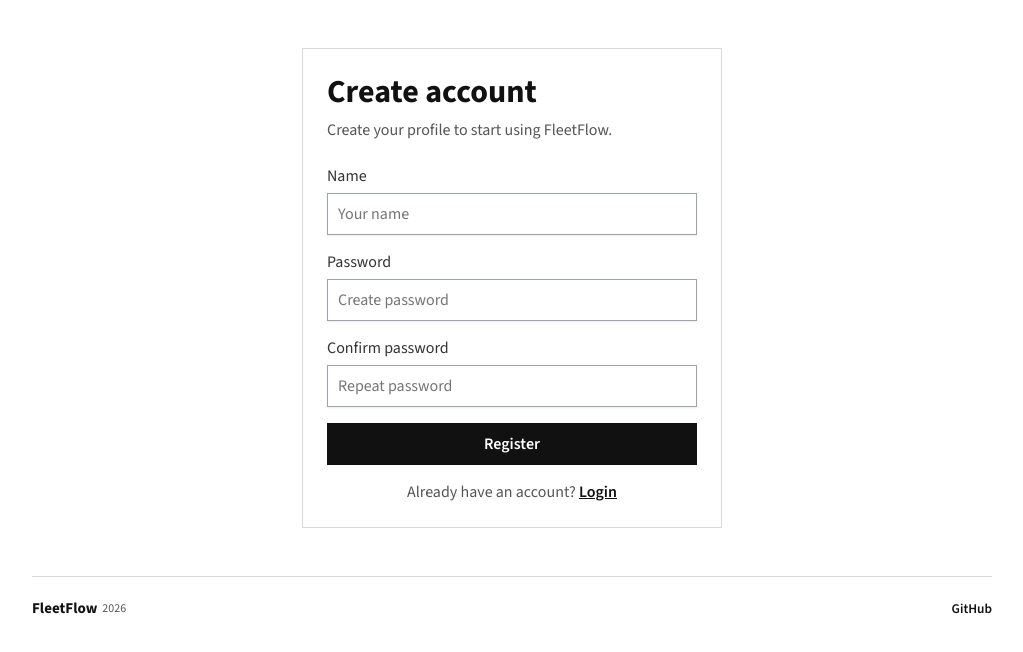
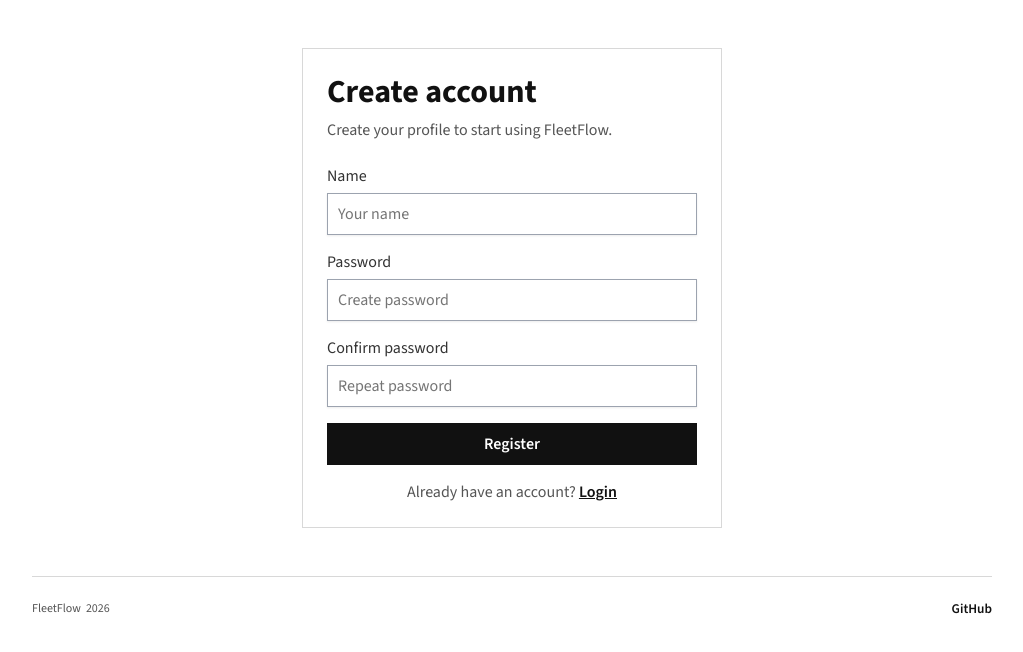
Before and after one commit to Kolm-dev/FleetFlow, a React (Vite) app in the folder frontend/: page /registration in a window 1280 px wide. Shown: the top 652 px of the page, without its empty margins (128-1151 px from the left). Built offline with nearby package versions, Linux system fonts and the light colour scheme; no server answers.

Commit message:
Refine footer styling

```diff
--- a/frontend/src/components/Footer.tsx
+++ b/frontend/src/components/Footer.tsx
@@ -8,8 +8,7 @@ export const Footer = () => {
                 to="/"
                 aria-label="FleetFlow home"
             >
-                {/* <img src="/favicon.svg" alt="" aria-hidden="true" /> */}
-                <strong>FleetFlow</strong>
+                <small>FleetFlow</small>
                 <small>2026</small>
             </NavLink>
             <a
```
